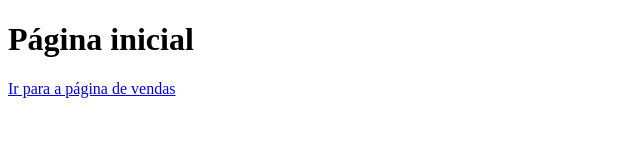
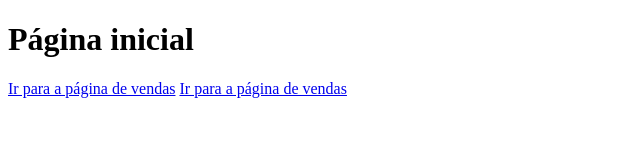
Before and after one commit to DanteMDuarte/aulagithub, a plain HTML site: page index.html in a window 1280 px wide. Shown: the whole page, without its empty margins (0-640 px from the left). Drawn offline with Linux system fonts and the light colour scheme.

Commit message:
Atualizações no layout

```diff
--- a/index.html
+++ b/index.html
@@ -9,5 +9,7 @@
 <body>
     <h1>Página inicial</h1>
     <a href="vendas.html">Ir para a página de vendas</a>
+    <a href="blog.html">Ir para a página de vendas</a>
+
 </body>
 </html>
```
Also changed, not shown: blog.html (+1 -0 lines).
